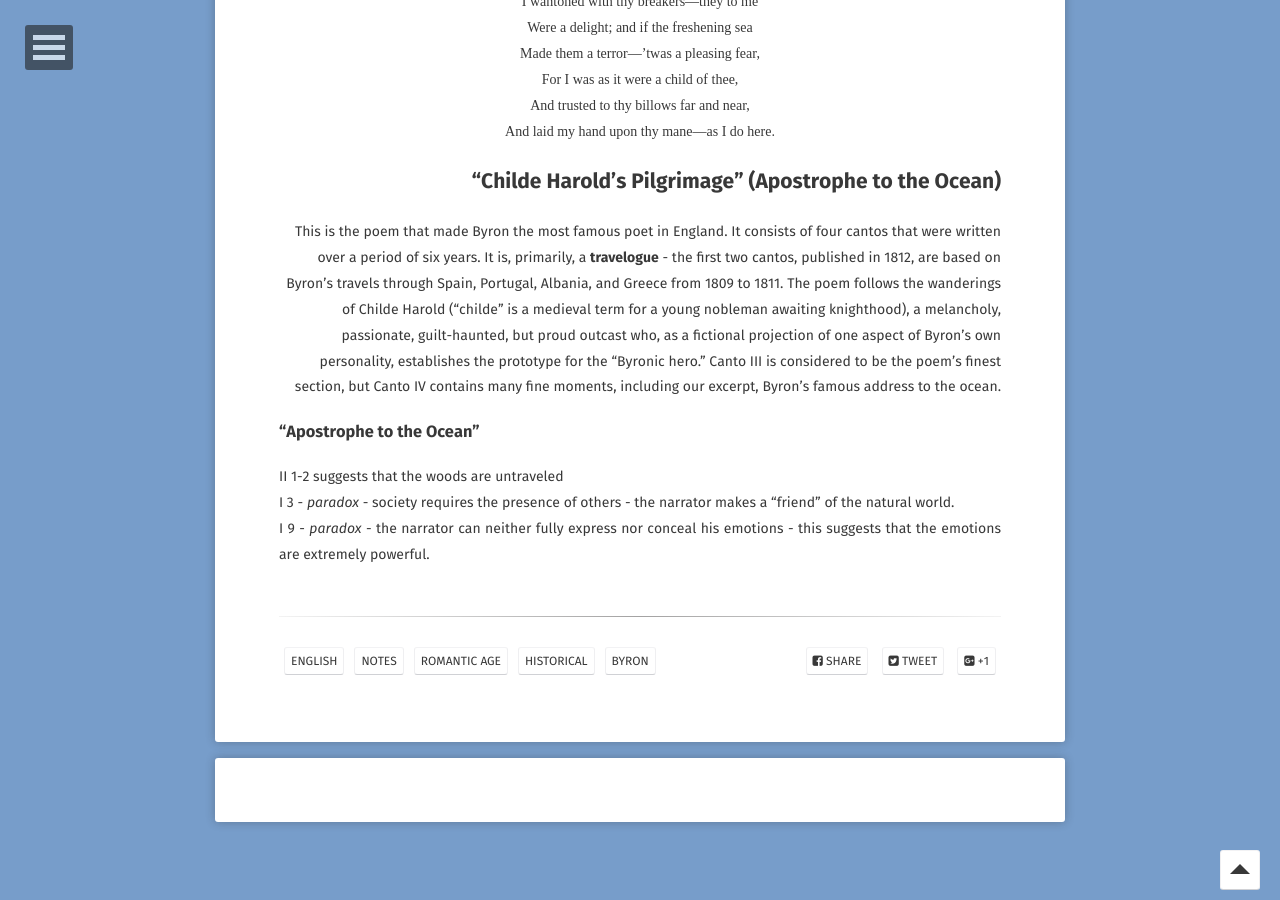
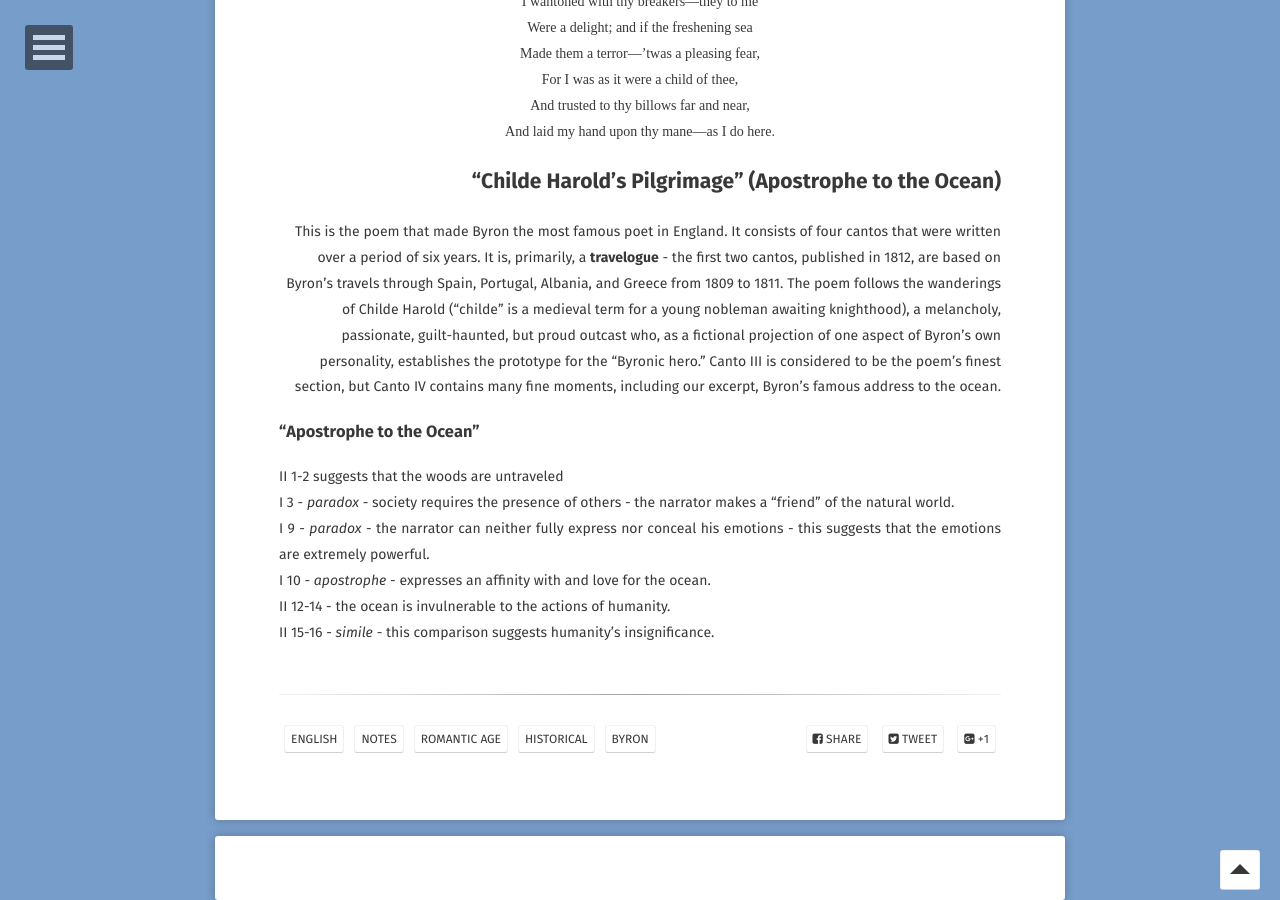
Before and after one commit to EthenStrine/site, a Jekyll site: the page built from _posts/2019-04-09-byronichero.md, in a window 1280 px wide and 900 px high, scrolled down 2658 px. Built offline with Jekyll 4.4.1, drawn with Linux system fonts in a browser that asks for light colours; some web fonts are replaced; comment, search, counter and statistics services are not loaded.

Commit message:
Update 2019-04-09-byronichero.md

```diff
--- a/_posts/2019-04-09-byronichero.md
+++ b/_posts/2019-04-09-byronichero.md
@@ -105,3 +105,6 @@ And laid my hand upon thy mane—as I do here.
 II 1-2 suggests that the woods are untraveled
 I 3 - *paradox* - society requires the presence of others - the narrator makes a "friend" of the natural world.
 I 9 - *paradox* - the narrator can neither fully express nor conceal his emotions - this suggests that the emotions are extremely powerful.
+I 10 - *apostrophe* - expresses an affinity with and love for the ocean.
+II 12-14 - the ocean is invulnerable to the actions of humanity.
+II 15-16 - *simile* - this comparison suggests humanity's insignificance.
```
